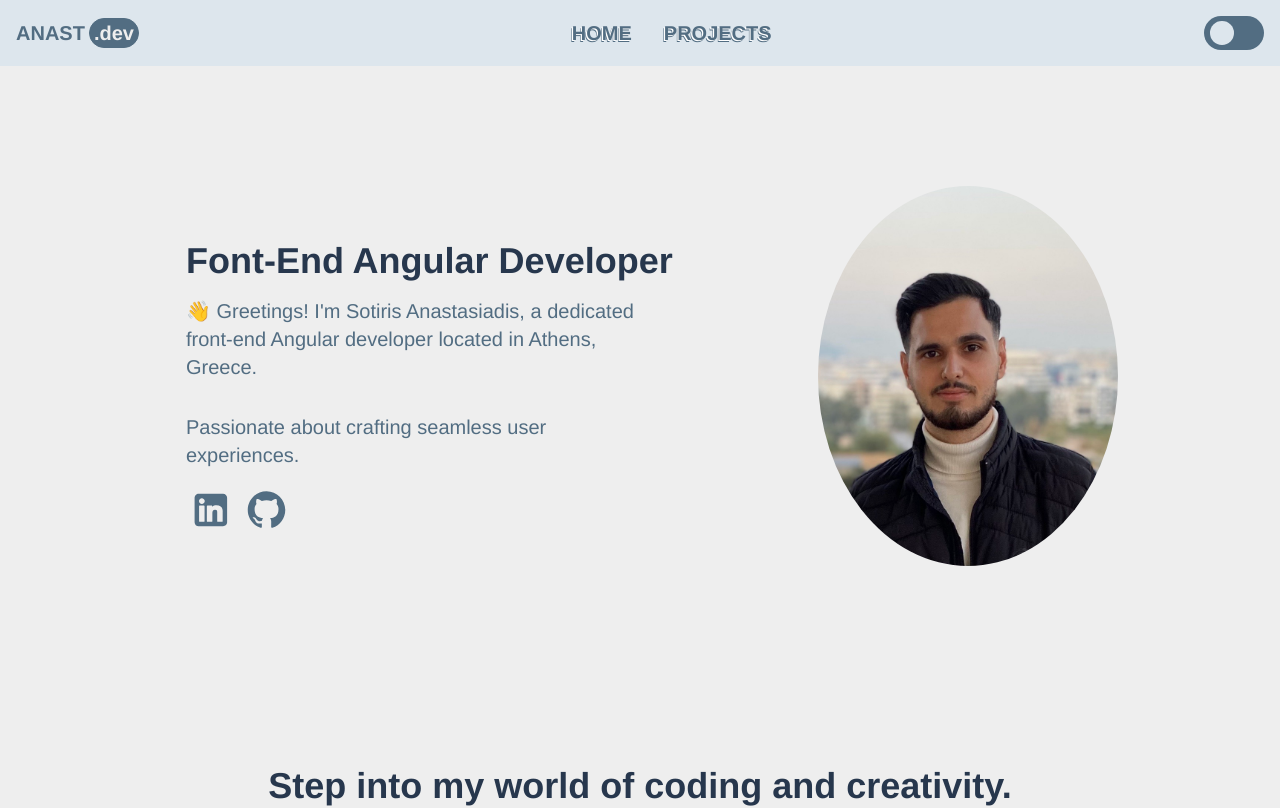
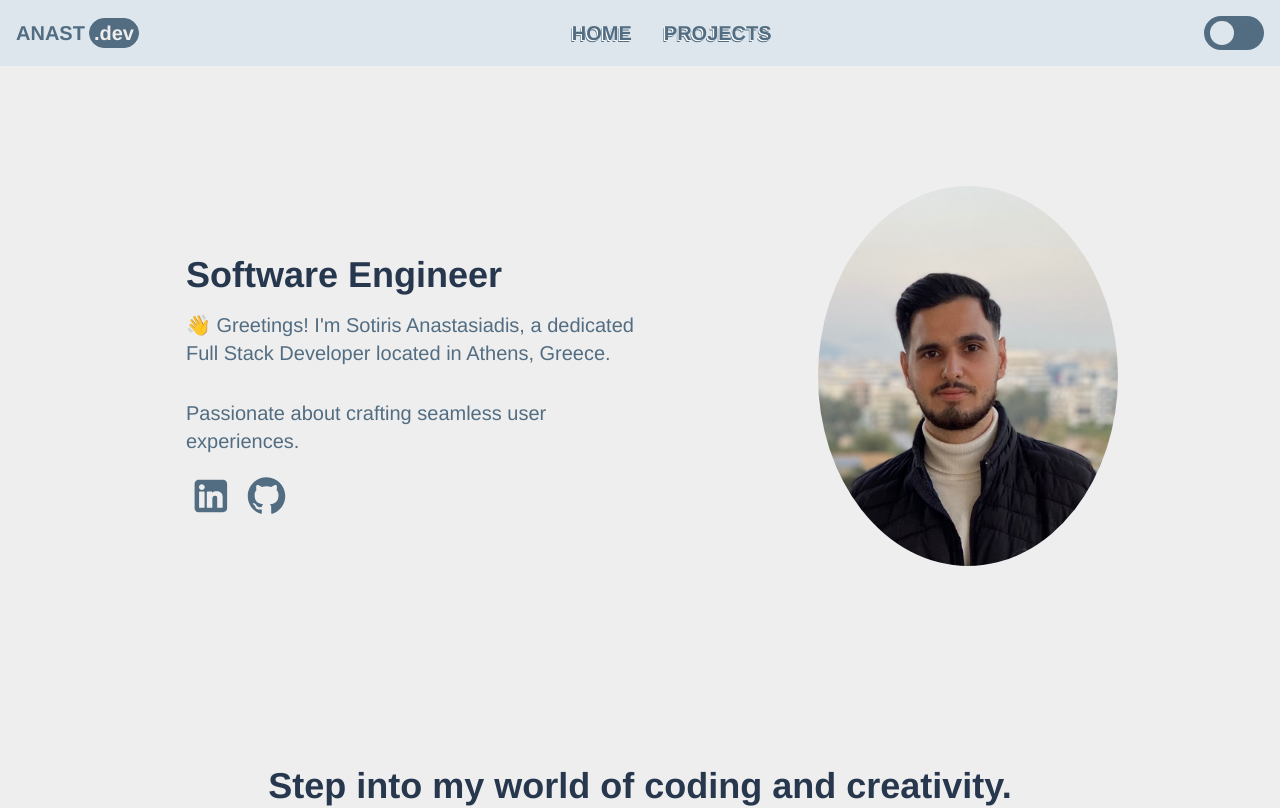
Before and after one commit to sotirisanastjm/AboutMe_v2, an Angular app: page / in a window 1280 px wide. Shown: the top 808 px of the page. Built offline with nearby package versions, Linux system fonts and the light colour scheme.

Commit message:
Minor Fixes on the Headings

```diff
--- a/src/app/hero-image/hero-image.component.html
+++ b/src/app/hero-image/hero-image.component.html
@@ -1,11 +1,11 @@
 <section class="container mx-auto sm:pt-10 pb-10 sm:mt-20">
     <div class="sm:mx-4 mx-0 flex flex-col sm:flex-row items-center justify-center">
         <div class="px-2 mx-4 pt-2 mt-4 sm:max-w-[50%] order-last sm:order-first">
-            <h1 class="lg:text-4xl sm:text-3xl text-2xl font-bold ">Font-End Angular Developer</h1>
+            <h1 class="lg:text-4xl sm:text-3xl text-2xl font-bold ">Software Engineer</h1>
             <div>
                 <h2 class="py-4 md:w-3/4 text-xl font-medium text-[#526D82] dark:text-[#929AAB]">
                     👋 Greetings! I'm Sotiris Anastasiadis,
-                     a dedicated front-end Angular developer located in Athens, Greece.
+                     a dedicated Full Stack Developer located in Athens, Greece.
                 </h2>
                 <h3 class="py-4 md:w-3/4 text-xl font-medium text-[#526D82] dark:text-[#929AAB]">
                     Passionate about crafting seamless user experiences.
--- a/src/index.html
+++ b/src/index.html
@@ -7,7 +7,7 @@
   <meta name="viewport" content="width=device-width, initial-scale=1">
   <link rel="icon" type="image/x-icon" href="favicon.ico">
   <meta name="description" content="I am Sotiris Anastasiadis, a dedicated front-end Angular developer located in Athens, Greece.">
-  <meta name="keywords" content="Font-End Angular Developer">
+  <meta name="keywords" content="Software Engineer and Web app Developer">
   <meta name="author" content="Sotiris Anastasiadis">
 </head>
 <body>
```
